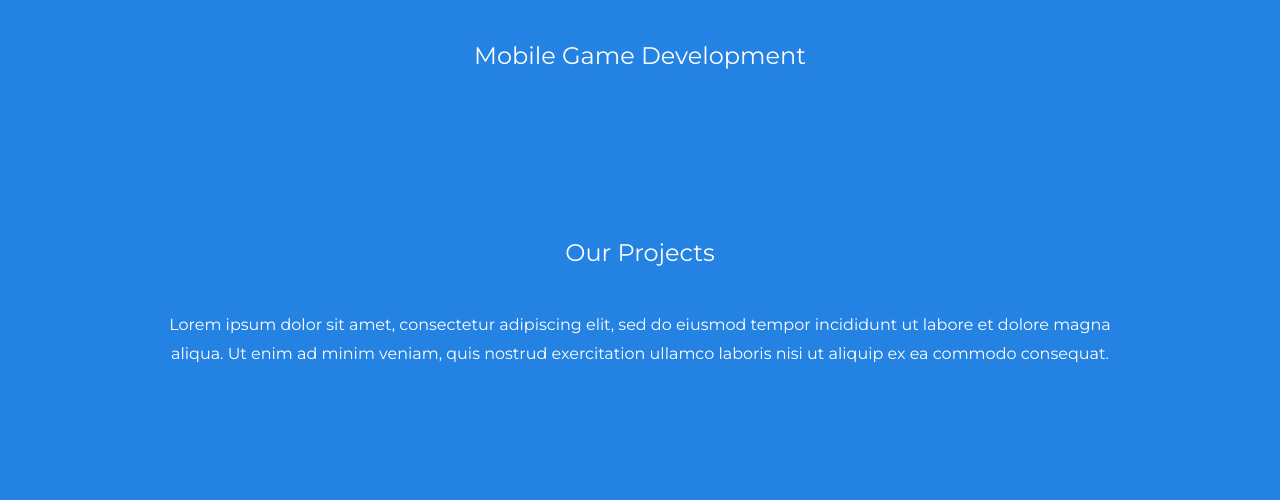
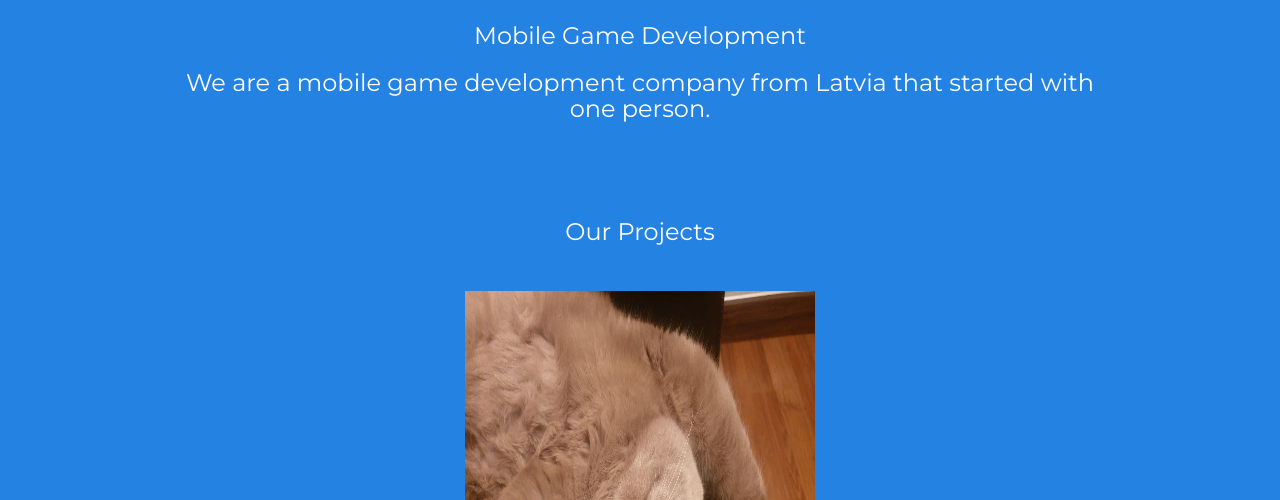
Before and after one commit to KirilPanika/ASweb, a website: page index.html in a window 1280 px wide. Shown: the part 452-952 px from the top of the page. Drawn offline with nearby package versions, Linux system fonts and the light colour scheme.

Commit message:
22.12.20

```diff
--- a/index.html
+++ b/index.html
@@ -26,8 +26,8 @@
       color: #ffffff;
     }
     .container-fluid {
-      padding-top: 70px;
-      padding-bottom: 70px;
+      padding-top: 50px;
+      padding-bottom: 17px;
     }
     .navbar {
       padding-top: 15px;
@@ -77,7 +77,7 @@
       background: #125688;
       color: white;
     }
-    #KirillText{
+    #MainText{
       margin-left: 150px;
       margin-right: 150px;
     }
@@ -115,12 +115,13 @@
   <h3 class="margin">Who Are We?</h3>
   <img src="img/asbgb.png" class="img-responsive img-circle margin" style="display:inline" alt="ASlogo" width="350" height="350">
   <h3>Mobile Game Development</h3>
+  <h3 id="MainText">We are a mobile game development company from Latvia that started with one person. </h3>
 </div>
 
 <!-- Second Container -->
 <div id="projects" class="container-fluid bg text-center">
   <h3 class="margin">Our Projects</h3>
-  <p id="KirillText">Lorem ipsum dolor sit amet, consectetur adipiscing elit, sed do eiusmod tempor incididunt ut labore et dolore magna aliqua. Ut enim ad minim veniam, quis nostrud exercitation ullamco laboris nisi ut aliquip ex ea commodo consequat. </p>
+  <img src="img/bars.jpg"  style="display:inline" alt="bars" width="350" height="500">
 </div>
 
 <!-- Third Container (Grid) -->
```
Also changed, not shown: img/bars.jpg (added).
